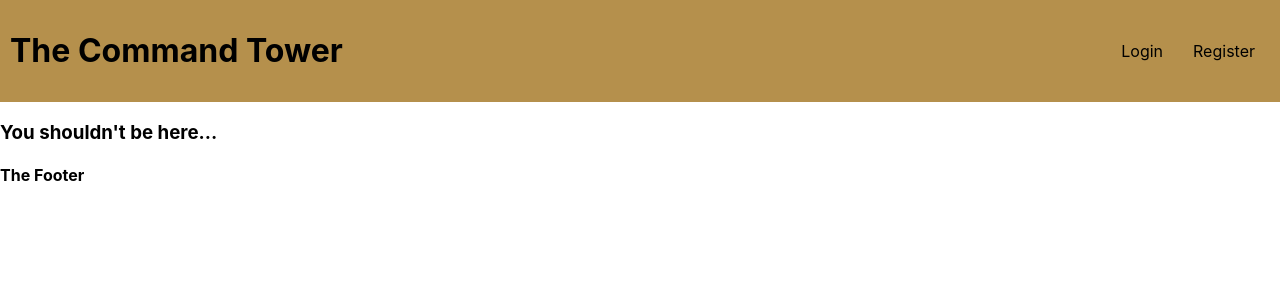
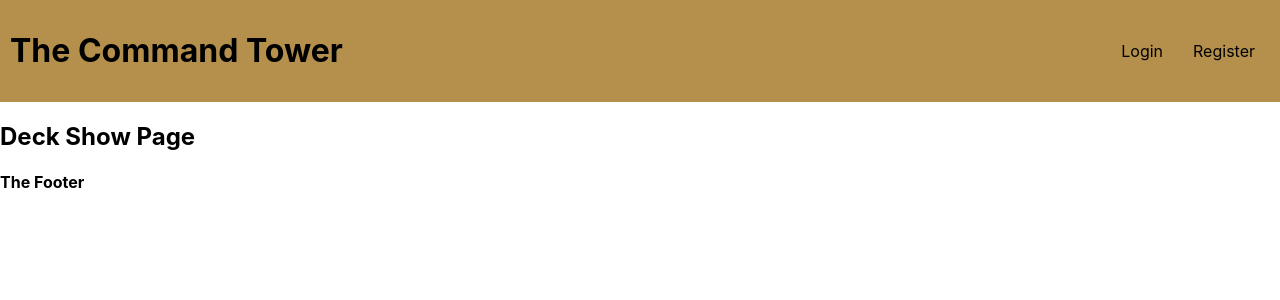
Before and after one commit to Steamjunk/SEI-Project-4-Front-End, a React (Create React App) app: page /decks/1 in a window 1280 px wide. Shown: the top 300 px of the page. Built offline with nearby package versions, Linux system fonts and the light colour scheme; no server answers.

Commit message:
get deck build out

```diff
--- a/src/App.js
+++ b/src/App.js
@@ -5,16 +5,19 @@ import SearchPage from './components/SearchPage';
 import AccountPage from './components/AccountPage';
 import CardShowPage from './components/CardShowPage';
 import DeckPage from './components/DeckPage';
+import DeckShowPage from './components/DeckShowPage';
 import RegisterForm from './components/RegisterForm';
 import LoginForm from './components/LoginForm';
-import { registerUser,
+import {
+  registerUser,
   loginUser,
   verifyUser,
   getUserDecks,
   newDeck,
   addDeckCard,
+  getDeck,
 } from './services/api_helper';
-import { Route } from 'react-router';
+import { Route, Switch } from 'react-router';
 
 
 
@@ -53,7 +56,7 @@ class App extends Component {
 
   handleNewDeck = async (e, formData) => {
     e.preventDefault();
-    const deck = await newDeck(formData);
+    await newDeck(formData);
   }
 
   handleGetDecks = async () => {
@@ -62,6 +65,14 @@ class App extends Component {
       if (userDecks) {
         this.setState({ userDecks })
       }
+    }
+  }
+
+  handleGetSingleDeck = async (deck_id) => {
+    const deck = await getDeck(deck_id)
+    console.log(deck);
+    if(deck) {
+      return deck;
     }
   }
 
@@ -90,6 +101,7 @@ class App extends Component {
           currentUser={this.state.currentUser}
           handleLogout={this.handleLogout}
         />
+        <Switch>
           <Route exact path="/">
             <SearchPage
               userDecks={this.state.userDecks}
@@ -99,6 +111,11 @@ class App extends Component {
           </Route>
 
           <Route path="/account" component={AccountPage} />
+
+          <Route path="/decks/:deck_id" >
+            <DeckShowPage handleGetSingleDeck={this.handleGetSingleDeck} />
+          </Route>
+
           <Route path="/decks">
             <DeckPage
               currentUser={this.state.currentUser}
@@ -107,13 +124,17 @@ class App extends Component {
               handleGetDecks={this.handleGetDecks}
             />
           </Route>
+
           <Route path="/login">
             <LoginForm handleLogin={this.handleLogin} />
           </Route>
+
           <Route path="/register">
             <RegisterForm handleRegister={this.handleRegister} />
           </Route>
+
           <Route path="/card/:id" component={CardShowPage} />
+        </Switch>
 
         <Footer />
       </div>
--- a/src/components/CardShowPage.js
+++ b/src/components/CardShowPage.js
@@ -13,7 +13,8 @@ const CardShowPage = () => {
             .then(res => res.json())
             .then(res => {
                 setCardData(res)
-            });
+            })
+            .catch(err => console.error(err))
 
     }
     useEffect(() => {
--- a/src/components/DeckBox.js
+++ b/src/components/DeckBox.js
@@ -1,11 +1,13 @@
 import React from 'react';
+import { Link } from 'react-router-dom';
 
 const DeckBox = (props) => {
     return (
-        <div>
-            <h2>Deck Box</h2>
+        <Link to={`/decks/${props.deck.id}`}>
             <h3>{props.deck.name}</h3>
-        </div>
+            <p>{props.deck.description}</p>
+            <p>{props.deck.commander_id}</p>
+        </Link>
     )
 }
 
--- /dev/null
+++ b/src/components/DeckShowPage.js
@@ -0,0 +1,42 @@
+import React, { useState, useEffect } from 'react'
+import { useParams } from "react-router-dom";
+
+
+const DeckShowPage = (props) => {
+    let { deck_id } = useParams();
+
+    const [deckData, setDeckData] = useState(null)
+
+    // const callAPI = () => {
+    //     fetch(`http://localhost:9000/decks/${deck_id}`)
+    //         .then(res => res.json())
+    //         .then(res => {
+    //             console.log(res);
+    //             setDeckData(res);
+    //         })
+    //         .catch(err => console.error(err))
+
+    // }
+    useEffect(() => {
+        const deck = props.handleGetSingleDeck(deck_id);
+        console.log(deck)
+        if(deck) {
+            setDeckData(deck)
+        }
+    }, []); // eslint-disable-line react-hooks/exhaustive-deps
+
+
+    return (
+        <div>
+            <h2>Deck Show Page</h2>
+            {deckData &&
+                <div>
+                    <h3>{deckData.name}</h3>
+                </div>
+            }
+        </div>
+    )
+}
+
+
+export default DeckShowPage
--- a/src/services/api_helper.js
+++ b/src/services/api_helper.js
@@ -68,14 +68,24 @@ export const getUserDecks = async () => {
     return false
 }
 
-export const addDeckCard = async (deckCardIds) => {
+export const getDeck = async (deck_id) => {
     try {
-        console.log(deckCardIds.card_id)
-        console.log(deckCardIds.deck_id)
-        const resp = await api.post('/decks/add', deckCardIds)
+        const resp = await api.get(`/decks/${deck_id}`);
         return resp.data
     } catch (err) {
         console.error(err)
     }
     return false
 }
+
+export const addDeckCard = async (deckCardIds) => {
+    try {
+        console.log(deckCardIds.card_id)
+        console.log(deckCardIds.deck_id)
+        const resp = await api.post('/decks/addCard', deckCardIds)
+        return resp.data
+    } catch (err) {
+        console.error(err)
+    }
+    return false
+}
```
Lines whose indentation alone changed are shown as unchanged.
